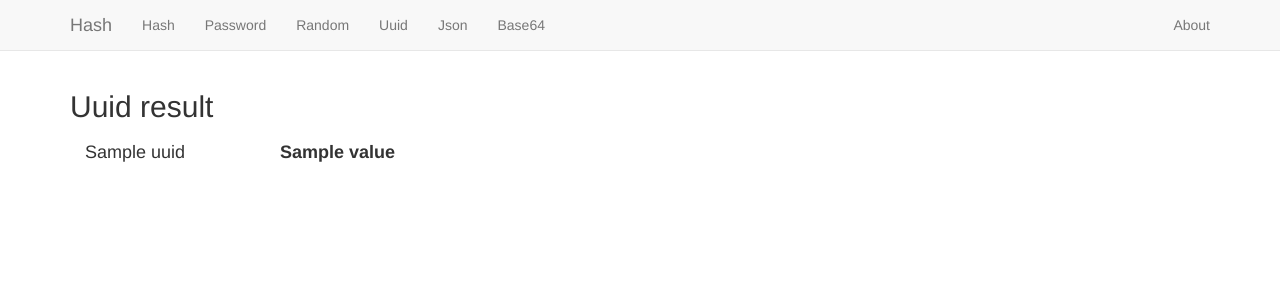
After one commit to tim96/hash-symfony4, a Symfony app: template templates/index/uuid.html.twig in a window 1280 px wide. The commit adds this page. Shown: the top 300 px of the page. Run offline with Twig, Linux system fonts and the light colour scheme; the template is opened without the code that fills it: most values are stand-ins (such as "Sample title", 1, 10 or a date in 2020); some libraries are stand-ins or nearby versions.

Commit message:
Added uuid generator page.

```diff
--- a/config/routes.yaml
+++ b/config/routes.yaml
@@ -21,3 +21,7 @@ password:
 random:
     path: /random
     controller: App\Controller\IndexController::random
+
+uuid:
+    path: /uuid
+    controller: App\Controller\IndexController::uuid
--- a/config/services.yaml
+++ b/config/services.yaml
@@ -40,3 +40,8 @@ services:
         class: App\Manager\RandomStringManager
         autowire: false
         public: true
+
+    manager.uuid_generator:
+        class: App\Manager\UuidGeneratorManager
+        autowire: false
+        public: true
--- a/templates/base.html.twig
+++ b/templates/base.html.twig
@@ -42,9 +42,9 @@
                 <li{% if active == 'random' %} class="active"{% endif %}>
                     <a href="{{ path('random') }}">Random</a>
                 </li>
-                {#<li{% if active == 'uuid' %} class="active"{% endif %}>#}
-                    {#<a href="{{ path('uuid') }}">Uuid</a>#}
-                {#</li>#}
+                <li{% if active == 'uuid' %} class="active"{% endif %}>
+                    <a href="{{ path('uuid') }}">Uuid</a>
+                </li>
                 <li{% if active == 'json' %} class="active"{% endif %}>
                     <a href="{{ path('json') }}">Json</a>
                 </li>
--- a/templates/index/about.html.twig
+++ b/templates/index/about.html.twig
@@ -19,6 +19,7 @@
                 <li><a href="{{ path('hash') }}"><strong>Hash.</strong></a> Generate hash from string</li>
                 <li><a href="{{ path('password') }}"><strong>Password.</strong></a> Generate password using custom parameters</li>
                 <li><a href="{{ path('random') }}"><strong>Random.</strong></a> Generate string with random symbols</li>
+                <li><a href="{{ path('uuid') }}"><strong>Uuid.</strong></a> Generate uuids with different types</li>
                 <li><a href="{{ path('json') }}"><strong>Json.</strong></a> Validate json string</li>
                 <li><a href="{{ path('base64') }}"><strong>Base64.</strong></a> Convert from-to Base64 algorithm</li>
             </ul>
--- /dev/null
+++ b/templates/index/uuid.html.twig
@@ -0,0 +1,32 @@
+{% extends 'base.html.twig' %}
+
+{% if form is defined %}
+    {% form_theme form 'form/fields.twig' %}
+{% endif %}
+
+{% block title %}
+    HashCode - Uuid generator
+{% endblock %}
+
+{% block content %}
+    <div class="container">
+        <div class="hash-result-body">
+            <div class="row">
+                <h2>Uuid result</h2>
+            </div>
+            <!-- todo: add color block and background -->
+            <div class="row">
+                {% for uuid in uuids %}
+                    <div class="col-md-2">
+                        <h4>{{ uuid.name }}</h4>
+                    </div>
+                    <div class="col-md-10">
+                        <div class="wordwrap">
+                            <h4><strong>{{ uuid.value }}</strong></h4>
+                        </div>
+                    </div>
+                {% endfor %}
+            </div>
+        </div>
+    </div>
+{% endblock %}
```
Also changed, not shown: src/Controller/IndexController.php (+7 -0 lines), src/Manager/UuidGeneratorManager.php (added, +23 -0 lines).
